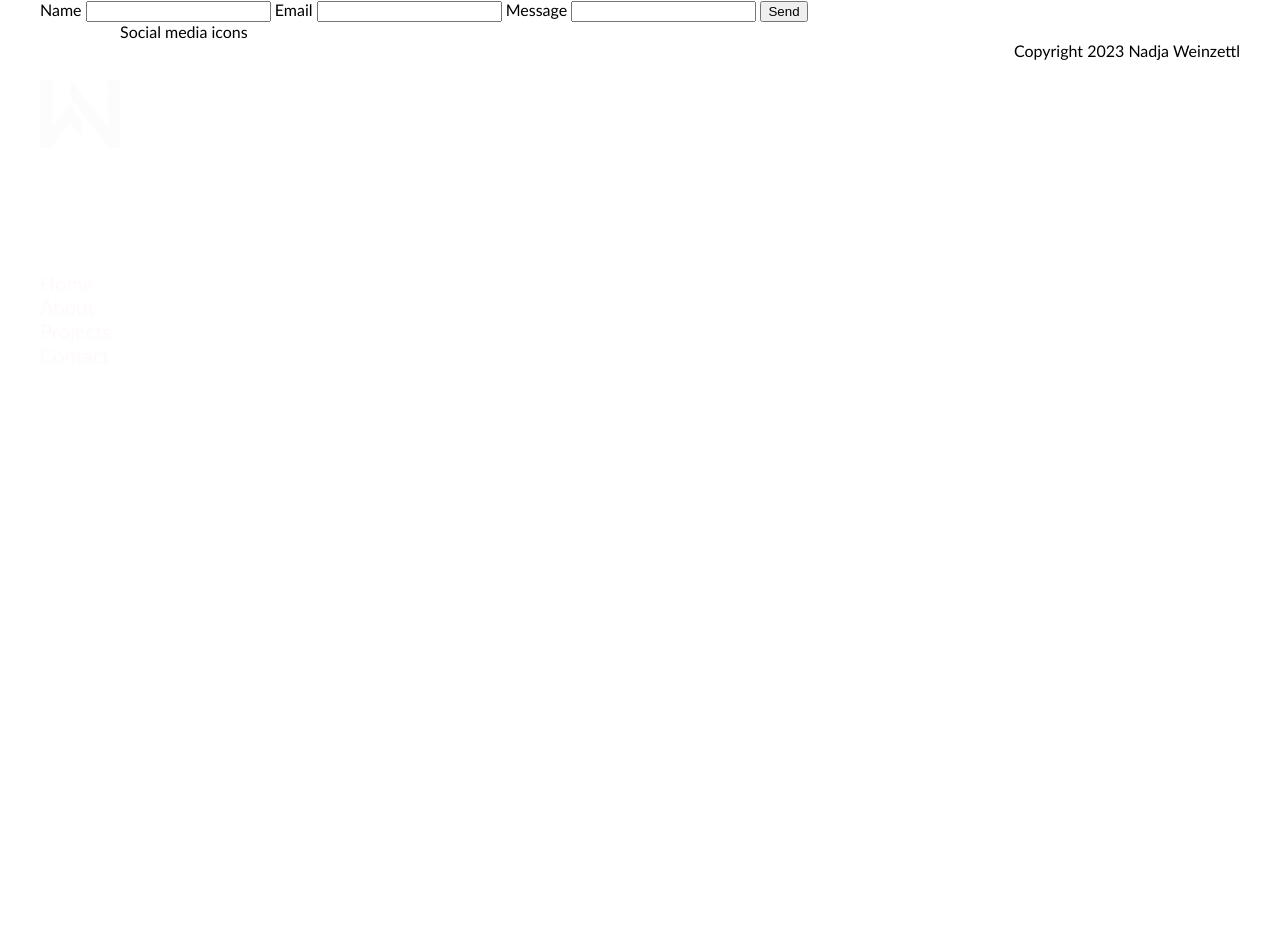
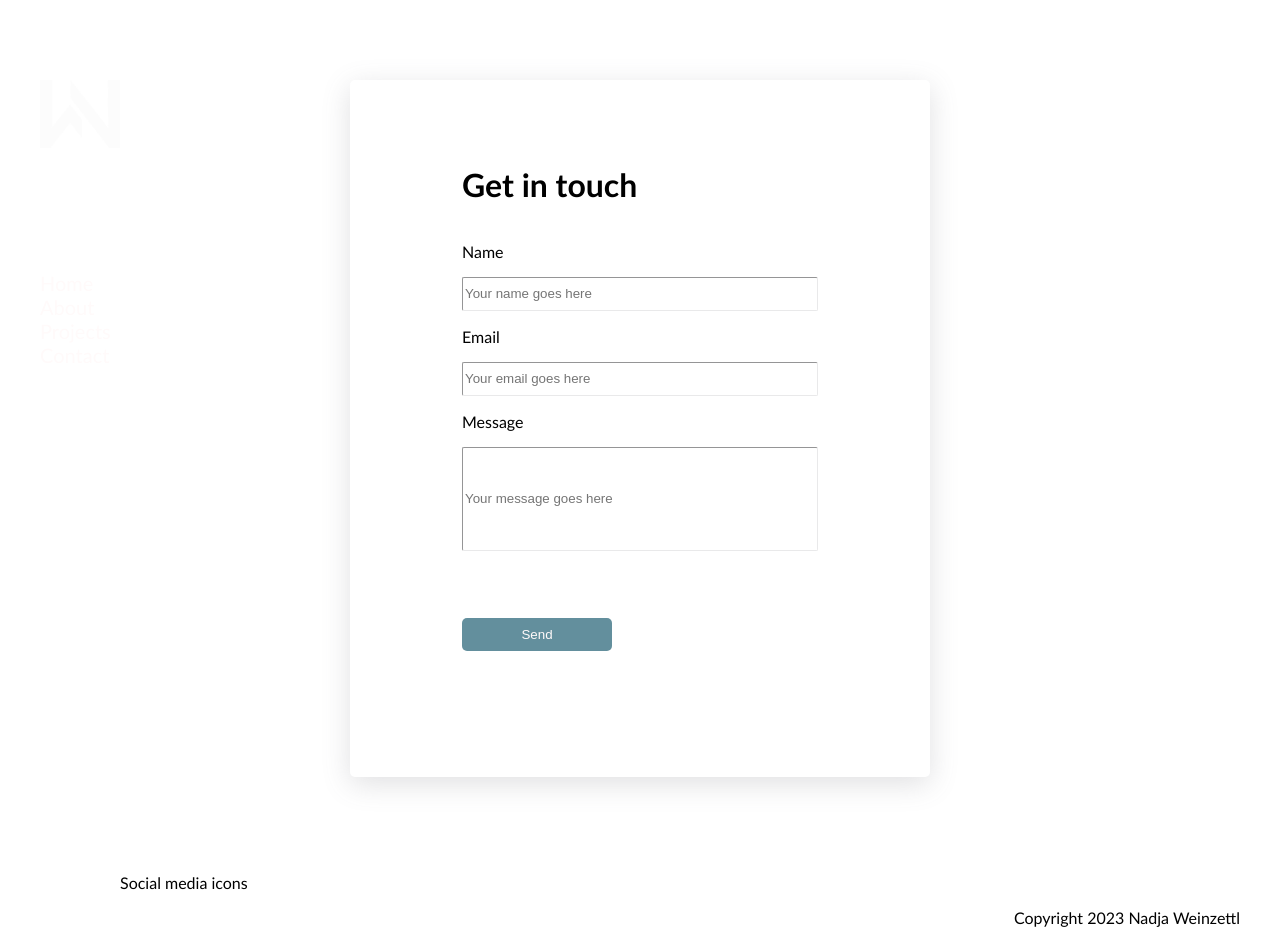
Before and after one commit to njweinzettl/Portfolio, a SvelteKit app: page /contact in a window 1280 px wide. Before the commit the page ends 800 px from the top, so only its background shows below. Built offline with nearby package versions, Linux system fonts and the light colour scheme.

Commit message:
Styling the contact form on the contact page. Also rearranging some CSS styles to the main.css file.

```diff
--- a/src/lib/footer.svelte
+++ b/src/lib/footer.svelte
@@ -1,6 +1,9 @@
 <footer>
-    <div class="socialmedia">Social media icons</div>
-    <div class="copyright">Copyright 2023 Nadja Weinzettl</div>
+    <div class="socialmedia">
+        <p>Social media icons</p>
+    </div>
+    <div class="copyright">
+        <p>Copyright 2023 Nadja Weinzettl</p></div>
 </footer>
 
 <style>
--- a/src/lib/tagcloud.svelte
+++ b/src/lib/tagcloud.svelte
@@ -20,11 +20,7 @@
     /* non-flexbox related styles */
 
     button {
-        border: 0;
-        padding: 0.7em 1em;
-        margin: 0em 0.5em 1em 0em; /* top right bottom left */
-        border-radius: 5px;
-        background-color:blanchedalmond;
+        background-color: rgb(238, 236, 236);
     }
 
 </style>
--- a/src/main.css
+++ b/src/main.css
@@ -6,8 +6,18 @@
 }
 
 body {
-    display: grid;
+    display: flex;
+    flex-direction: column;
     margin: auto;
     max-width: 1200px;
     width: 100%;
 }
+
+button {
+    border: 0;
+    padding: 0.7em 1em;
+    margin: 5em 0.5em 1em 0em; /* top right bottom left */
+    border-radius: 5px;
+    background-color: rgb(99,143,157);
+    color: snow;
+}
--- a/src/routes/contact/+page.server.js
+++ /dev/null
@@ -1,14 +0,0 @@
-//google forms API for collecting all contact inquiries
-//whole URL for google forms
-//https://docs.google.com/forms/d/e/1FAIpQLSfP8FWKBmhKi5CCaQ2UOjO8UthLP9hEwZ4JpcI-IZaKzG7YJg
-
-export const contact = async(request) => {
-    const formID ="1FAIpQLSfP8FWKBmhKi5CCaQ2UOjO8UthLP9hEwZ4JpcI-IZaKzG7YJg";
-    const name = request.body.get("name");
-    const email = request.body.get("email");
-    const message = request.body.get("message");
-
-    const res = fetch(`https://docs.google.com/forms/d/e/1FAIpQLSfP8FWKBmhKi5CCaQ2UOjO8UthLP9hEwZ4JpcI-IZaKzG7YJg/formResponse?usp=pp_url&entry.927853139=${name}&entry.956718180=${email}&entry.99754670=${message}&submit=Submit`)
-    .then(res => server.json())
-
-}
--- a/src/routes/contact/+page.svelte
+++ b/src/routes/contact/+page.svelte
@@ -1,19 +1,24 @@
 <!-- Contact form -->
-<div>
+<body>
+    <main class="contactform">
+        <div class="form">
+            <h1> Get in touch </h1>
             <label>
-        Name
-        <input type ="text" bind:value="{name}"/>
+                <p> Name </p>
+                <input class="detailsDiv" type ="text" bind:value="{name}" placeholder="Your name goes here"/>
             </label>
             <label>
-        Email
-        <input type ="text" bind:value="{email}"/>
+                <p> Email </p>
+                <input class="detailsDiv" type ="text" bind:value="{email}" placeholder="Your email goes here"/>
             </label>
             <label>
-        Message
-        <input type ="text" bind:value="{message}"/>
+                <p> Message </p>
+                <input class="messageDiv" type ="text" bind:value="{message}" placeholder="Your message goes here"/>
             </label>
-    <button on:click={sendPost}>Send</button>
+            <button class="sendPostButton" on:click={sendPost}>Send</button>
         </div>
+    </main>
+</body>
 
 <!-- Post data of contact form to google forms -->
 <script>
@@ -41,3 +46,45 @@
         });
     }
 </script>
+
+<style>
+    .contactform{
+        margin: 80px auto;
+        display: flex;
+    }
+
+    .form{
+        display: flex;
+        flex-direction: column;
+        padding: 4em 7em 7em;
+        max-width: 580px;
+        box-shadow: rgba(100, 100, 111, 0.2) 0px 7px 29px 0px;
+        border-radius: 5px;
+    }
+
+    .detailsDiv{
+        height:30px;
+        width:350px;
+        border-color: rgb(233, 233, 234);
+        border-radius: 2px;
+        border-width: 1px;
+    }
+
+    .messageDiv{
+        height:100px;
+        width:350px;
+        border-color: rgb(233, 233, 234);
+        border-radius: 2px;
+        border-width: 1px;
+    }
+
+    .sendPostButton{
+        width: 150px;
+    }
+
+    .sendPostButton:hover {
+        background-color: #82a5b1;
+    }
+
+
+</style>
```
Lines whose indentation alone changed are shown as unchanged.
